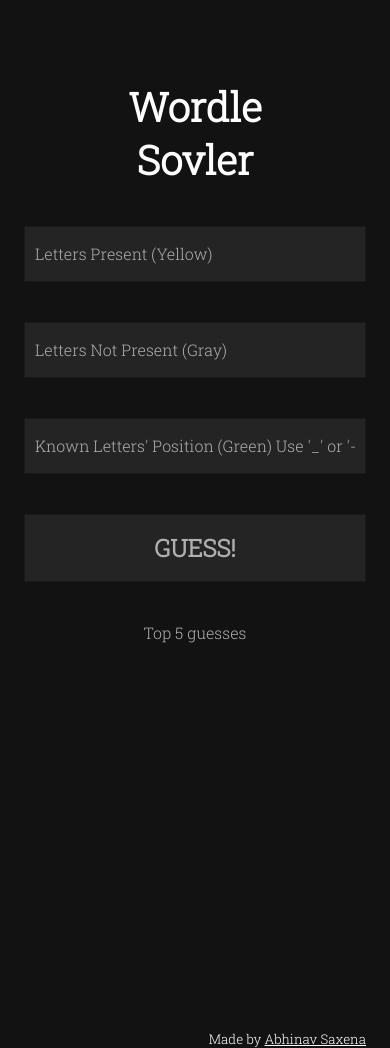
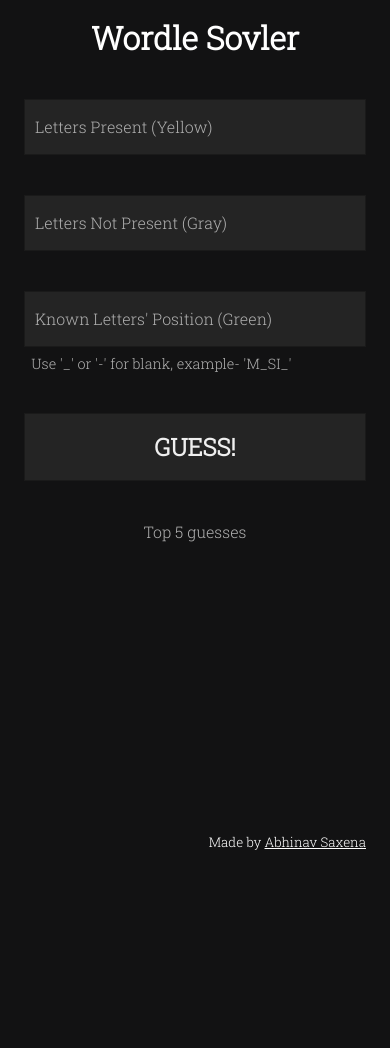
Before and after one commit to abhinavsaxena99/wordle-solver, a Flask app: page / in a window 390 px wide. After the commit the page ends 850 px from the top, so only its background shows below. Run offline with Flask 2, Linux system fonts and the light colour scheme.

Commit message:
Update UI for better mobile support

```diff
--- a/src/static/style.css
+++ b/src/static/style.css
@@ -20,8 +20,8 @@ h1 {
   color: white;
   text-align: center;
   font-family: 'Roboto Slab', serif;
-  font-size: 2.5em;
-  margin: 2em;
+  font-size: 2em;
+  margin: 0.5em;
 }
 
 p {
@@ -30,6 +30,7 @@ p {
   font-family: 'Roboto Slab', serif;
   font-size: 1em;
   margin: 1em;
+  margin-bottom: 3em;
 }
 
 .guesses {
@@ -38,6 +39,18 @@ p {
   font-family: 'Roboto Slab', serif;
   font-size: 1.5em;
   margin-top: 1em;
+}
+
+.guesses li {
+  margin: -1em;
+}
+
+.note {
+  color: #afafaf;
+  text-align: left;
+  font-family: 'Roboto Slab', serif;
+  font-size: 0.9em;
+  margin: 0.5em;
 }
 
 /* .guesses ul.tabs li {
@@ -64,7 +77,7 @@ textarea {
 button {
   font-family: inherit;
   font-size: 150%;
-  color: #FFFFFF;
+  color: #efefef;
 }
 
 button,
@@ -100,13 +113,22 @@ ul {
 }
 
 .my-form input,
-.my-form textarea,
+.my-form textarea {
+  width: 100%;
+  line-height: 1.5;
+  padding: 15px 10px;
+  border: 1px solid var(--borderFormEls);
+  color: var(--white);
+  background: var(--bgFormEls);
+  transition: background-color 0.3s cubic-bezier(0.57, 0.21, 0.69, 1.25),
+    transform 0.3s cubic-bezier(0.57, 0.21, 0.69, 1.25);
+}
+
 .my-form button {
   width: 100%;
   line-height: 1.5;
   padding: 15px 10px;
   border: 1px solid var(--borderFormEls);
-  color: var(--white);
   background: var(--bgFormEls);
   transition: background-color 0.3s cubic-bezier(0.57, 0.21, 0.69, 1.25),
     transform 0.3s cubic-bezier(0.57, 0.21, 0.69, 1.25);
--- a/src/templates/index.html
+++ b/src/templates/index.html
@@ -22,8 +22,11 @@
           </li>
           <li>
             <div class="grid">
-              <input type="text" placeholder="Known Letters' Position (Green) Use '_' or '-' for blank, example- 'M_SI_'" name="regex">
+              <input type="text" placeholder="Known Letters' Position (Green)" name="regex">
             </div>
+            <p class = "note">
+              Use '_' or '-' for blank, example- 'M_SI_'
+            </p>
           </li>
           <li>
             <div class="grid grid">
@@ -38,7 +41,7 @@
                 <ul>
                   {% if data%}
                     {% for item in data %}
-                    <li style="font-size: 120%">{{item}}</li>
+                    <li>{{item}}</li>
                     {% endfor %}
                   {%else%}
                     <li>&nbsp;</li>
```
